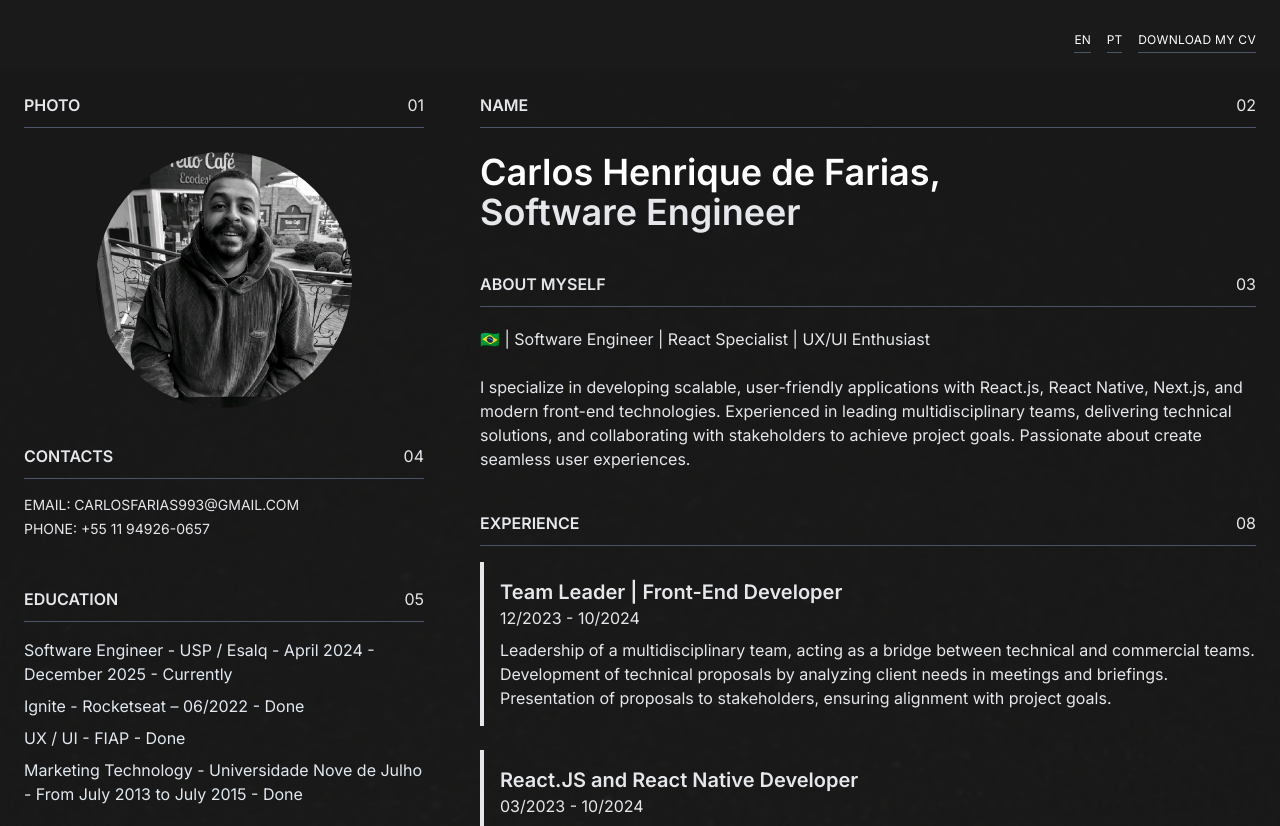
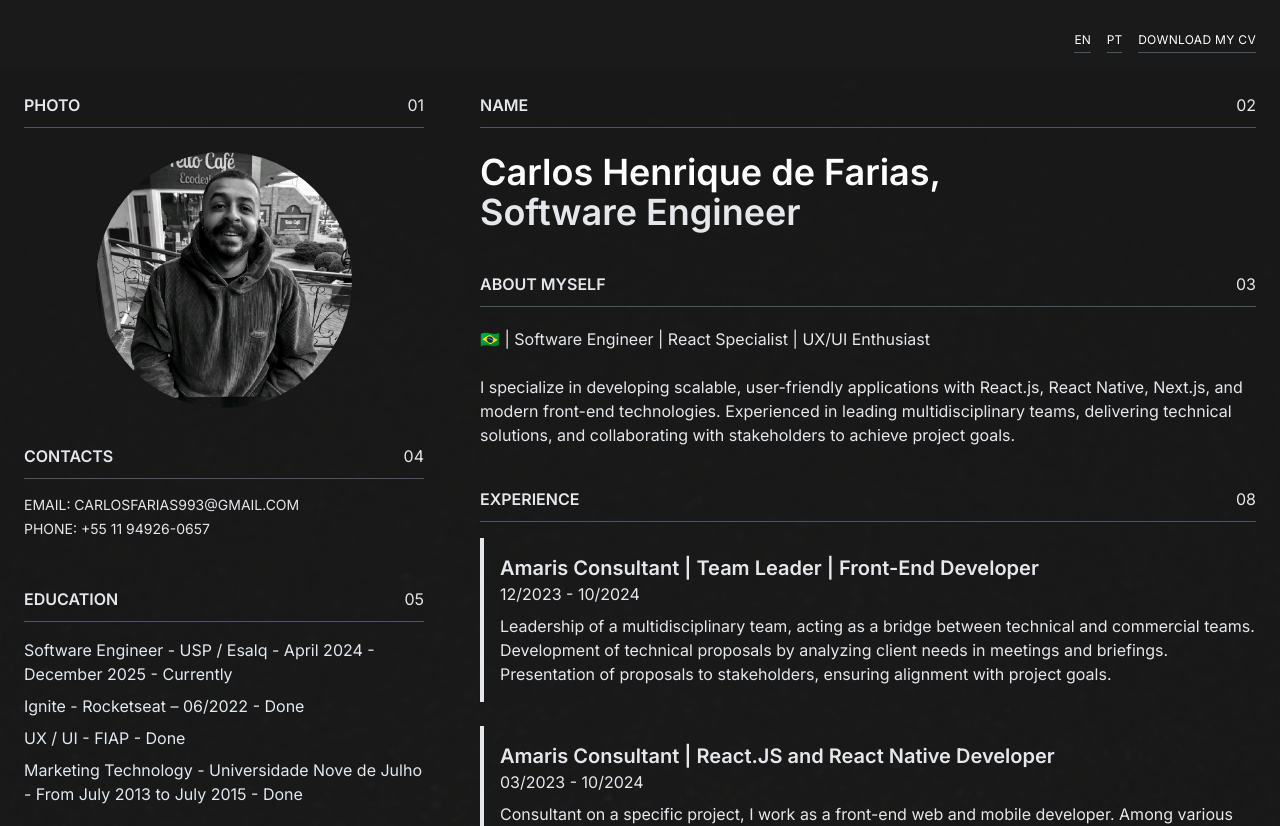
Before and after one commit to CarlosFariass/resume, a React (Vite) app: page / in a window 1280 px wide. Shown: the top 826 px of the page. Built offline with nearby package versions, Linux system fonts and the light colour scheme.

Commit message:
add company name

```diff
--- a/src/components/Experience.tsx
+++ b/src/components/Experience.tsx
@@ -6,32 +6,32 @@ export default function Experience() {
   const experiences = [
     {
       period: t('experiencePeriod1'),
-      position: t('experienceTitle1').split('–')[1].trim(),
+      position: t('experienceTitle1'),
       description: t('experienceDescription1')
     },
     {
       period: t('experiencePeriod2'),
-      position: t('experienceTitle2').split('–')[1].trim(),
+      position: t('experienceTitle2'),
       description: t('experienceDescription2')
     },
     {
       period: t('experiencePeriod3'),
-      position: t('experienceTitle3').split('–')[1].trim(),
+      position: t('experienceTitle3'),
       description: t('experienceDescription3')
     },
     {
       period: t('experiencePeriod4'),
-      position: t('experienceTitle4').split('–')[1].trim(),
+      position: t('experienceTitle4'),
       description: t('experienceDescription4')
     },
     {
       period: t('experiencePeriod5'),
-      position: t('experienceTitle5').split('–')[1].trim(),
+      position: t('experienceTitle5'),
       description: t('experienceDescription5')
     },
     {
       period: t('experiencePeriod6'),
-      position: t('experienceTitle6').split('–')[1].trim(),
+      position: t('experienceTitle6'),
       description: t('experienceDescription6')
     }
   ]
--- a/src/i18n/locales/en/translation.json
+++ b/src/i18n/locales/en/translation.json
@@ -14,7 +14,7 @@
     "loading": "Loading...",
 
     "aboutDescriptionTitle": "🇧🇷 | Software Engineer | React Specialist | UX/UI Enthusiast",
-    "aboutDescription": "I specialize in developing scalable, user-friendly applications with React.js, React Native, Next.js, and modern front-end technologies. Experienced in leading multidisciplinary teams, delivering technical solutions, and collaborating with stakeholders to achieve project goals. Passionate about create seamless user experiences.",
+    "aboutDescription": "I specialize in developing scalable, user-friendly applications with React.js, React Native, Next.js, and modern front-end technologies. Experienced in leading multidisciplinary teams, delivering technical solutions, and collaborating with stakeholders to achieve project goals.",
 
     "email": "Email: carlosfarias993@gmail.com",
     "phone": "Phone: +55 11 94926-0657",
@@ -29,12 +29,12 @@
     "english": "English",
 
     "experiencePeriod1": "12/2023 - 10/2024",
-    "experienceTitle1": "Amaris Consultant – Team Leader | Front-End Developer",
+    "experienceTitle1": "Amaris Consultant | Team Leader | Front-End Developer",
     "experienceDescription1": "Leadership of a multidisciplinary team, acting as a bridge between technical and commercial teams. Development of technical proposals by analyzing client needs in meetings and briefings. Presentation of proposals to stakeholders, ensuring alignment with project goals.",
 
 
     "experiencePeriod2": "03/2023 - 10/2024",
-    "experienceTitle2": "Amaris Consultant – React.JS and React Native Developer",
+    "experienceTitle2": "Amaris Consultant | React.JS and React Native Developer",
     "experienceDescription2": "Consultant on a specific project, I work as a front-end web and mobile developer. Among various aspects, the project also involves the implementation of the product's first payment method using QRCode. The web product is a platform built with React.Js and Vite.JS, utilizing a custom layout standardization library. The platform's goal is to assist users with sales demonstrations and negotiations. It also alows the generation of a unique QRCode for each merchant, enabling payments through the app.",
 
     "experiencePeriod3": "08/21 - 12/2022",
@@ -42,15 +42,15 @@
     "experienceDescription3": "The Shopify platform is used for the development of client applications and e-commerce. I work on projects from their initial implementation as well as on projects already in production. Shopify uses the Liquid programming language, allowing for some script injections in JS.",
 
     "experiencePeriod4": "03/2021 – 08/2021",
-    "experienceTitle4": "Infracommerce – Front-End Developer | React.JS",
+    "experienceTitle4": "Infracommerce | Front-End Developer | React.JS",
     "experienceDescription4": "As a Front-End Developer, I worked in two squads, Chatbot and Monitoring. The technologies used in the internal control applications of both squads included React, with Material UI, Jest, React Testing, Context and Hooks. One of the applications used a REST API, while the other used GraphQL for data querying.",
 
     "experiencePeriod5": "03/2020 – 01/2021",
-    "experienceTitle5": "Opah IT – React Native Developer",
+    "experienceTitle5": "Opah IT | React Native Developer",
     "experienceDescription5": "Assigned to a client whose core business was a card points exchange service, I worked on new features, improvements, and other tasks. The app was developed using React Native, with Redux for state management, along with Styled Components, Atomic Design, Storybook, and other tools.",
 
     "experiencePeriod6": "08/2019 – 03/2020",
-    "experienceTitle6": "Ally:Code – Front-End Jr",
+    "experienceTitle6": "Ally:Code | Front-End Jr",
     "experienceDescription6": "Creation of websites requested on a project basis, most of which had predefined UX. The websites, e-commerce platforms, and projects in general were built using Vue.JS, React.JS, React Native, PHP, and Python. Relational database management was done with MySQL, while non-relational databases were handled using MongoDB."
 
 
--- a/src/i18n/locales/pt/translation.json
+++ b/src/i18n/locales/pt/translation.json
@@ -14,7 +14,7 @@
     "loading": "Carregando...",
 
     "aboutDescriptionTitle": "🇧🇷 | Engenheiro de Software | Especialista em React | Entusiasta de UX/UI",
-    "aboutDescription": "Sou especialista em desenvolver aplicações escaláveis e de fácil usabilidade com React.js, React Native, Next.js e tecnologias modernas de front-end. Tenho experiência em liderar equipes multidisciplinares, entregar soluções técnicas e colaborar com stakeholders para alcançar os objetivos do projeto. Apaixonado por criar experiências de usuário perfeitas.",
+    "aboutDescription": "Sou especialista em desenvolver aplicações escaláveis e de fácil usabilidade com React.js, React Native, Next.js e tecnologias modernas de front-end. Tenho experiência em liderar equipes multidisciplinares, entregar soluções técnicas e colaborar com stakeholders para alcançar os objetivos do projeto.",
 
     "email": "Email: carlosfarias993@gmail.com",
     "phone": "Telefone: +55 11 94926-0657",
@@ -28,27 +28,27 @@
     "english": "Inglês",
 
     "experiencePeriod1": "12/2023 - 10/2024",
-    "experienceTitle1": "Amaris Consultant – Team Leader | Desenvolvedor Front-End",
+    "experienceTitle1": "Amaris Consultant | Team Leader | Desenvolvedor Front-End",
     "experienceDescription1": "Liderança de equipe multidisciplinar, atuando como ponte entre times técnicos e comerciais. Desenvolvimento de propostas técnicas através da análise de necessidades dos clientes em reuniões e briefings. Apresentação de propostas para stakeholders, garantindo alinhamento com os objetivos do projeto.",
 
     "experiencePeriod2": "03/2023 - 10/2024",
-    "experienceTitle2": "Amaris Consultant – Desenvolvedor React.JS e React Native",
+    "experienceTitle2": "Amaris Consultant | Desenvolvedor React.JS e React Native",
     "experienceDescription2": "Como consultor em um projeto específico, atuei como desenvolvedor front-end web e mobile. Entre diversos aspectos, o projeto incluiu a implementação do primeiro método de pagamento do produto via QRCode. O produto web é uma plataforma construída com React.Js e Vite.JS, utilizando uma biblioteca personalizada de padronização de layout. O objetivo da plataforma é auxiliar usuários em demonstrações de vendas e negociações, além de permitir a geração de um QRCode único para cada comerciante, possibilitando pagamentos através do aplicativo.",
 
     "experiencePeriod3": "08/2021 - 12/2022",
-    "experienceTitle3": "Samurai Experts | Wake – Desenvolvedor Front-End",
+    "experienceTitle3": "Samurai Experts | Wake | Desenvolvedor Front-End",
     "experienceDescription3": "Utilização da plataforma Shopify para desenvolvimento de aplicações e e-commerces para clientes. Atuei tanto na implementação inicial de projetos quanto em projetos já em produção. O Shopify utiliza a linguagem Liquid, permitindo injeções de scripts em JS.",
 
     "experiencePeriod4": "03/2021 – 08/2021",
-    "experienceTitle4": "Infracommerce – Desenvolvedor Front-End | React.JS",
+    "experienceTitle4": "Infracommerce | Desenvolvedor Front-End | React.JS",
     "experienceDescription4": "Como Desenvolvedor Front-End, trabalhei em dois squads: Chatbot e Monitoramento. As tecnologias utilizadas nas aplicações de controle interno de ambos os squads incluíam React com Material UI, Jest, React Testing, Context e Hooks. Uma das aplicações utilizava API REST, enquanto a outra usava GraphQL para consulta de dados.",
 
     "experiencePeriod5": "03/2020 – 01/2021",
-    "experienceTitle5": "Opah IT – Desenvolvedor React Native",
+    "experienceTitle5": "Opah IT | Desenvolvedor React Native",
     "experienceDescription5": "Alocado em um cliente cujo core business era um serviço de troca de pontos de cartões, trabalhei em novas funcionalidades, melhorias e outras demandas. O aplicativo foi desenvolvido em React Native com Redux para gerenciamento de estado, além de Styled Components, Atomic Design, Storybook e outras ferramentas.",
 
     "experiencePeriod6": "08/2019 – 03/2020",
-    "experienceTitle6": "Ally:Code – Front-End Jr",
+    "experienceTitle6": "Ally:Code | Front-End Jr",
     "experienceDescription6": "Criação de websites solicitados por projeto, a maioria com UX pré-definido. Os websites, e-commerces e projetos em geral foram construídos com Vue.JS, React.JS, React Native, PHP e Python. O gerenciamento de bancos relacionais era feito com MySQL, enquanto os não-relacionais utilizavam MongoDB."
 
   }
```
